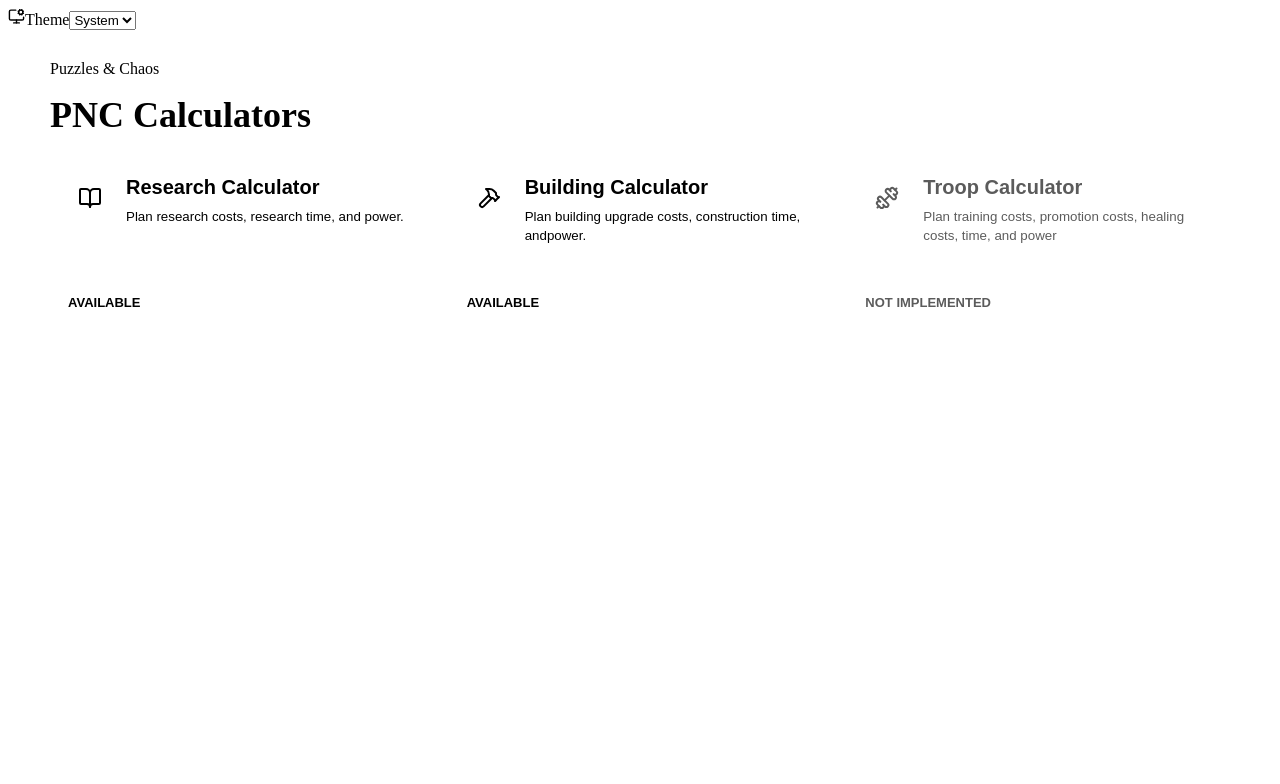
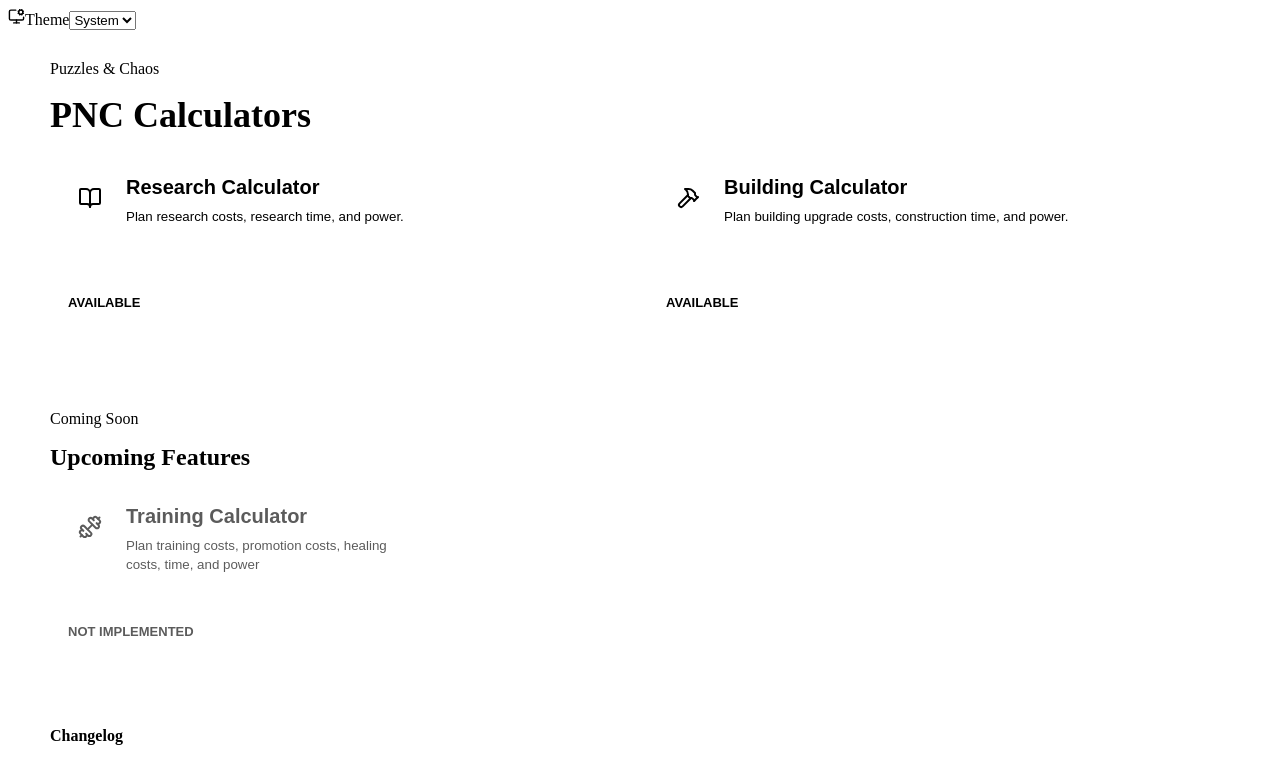
Before and after one commit to BrKap/pnccalc, a React (Vite) app in the folder packages/frontend/: page / in a window 1280 px wide. Shown: the top 784 px of the page. Built offline with nearby package versions, Linux system fonts and the light colour scheme; the HTML template or start-up script is replaced by a standard one.

Commit message:
Changelog and main page UI changes

```diff
--- a/packages/frontend/src/App.jsx
+++ b/packages/frontend/src/App.jsx
@@ -3,16 +3,19 @@ import BuildingCalculator from './features/building/BuildingCalculator.jsx';
 import HomePage from './pages/HomePage.jsx';
 import ResearchCalculator from './features/research/ResearchCalculator.jsx';
 import ThemeControl from './features/calculator/components/ThemeControl.jsx';
+import ChangelogPage from './pages/ChangelogPage.jsx';
 
 const ROUTES = {
   home: 'home',
   research: 'research',
   building: 'building',
+  changelog: 'changelog',
 };
 
 function getInitialRoute() {
   if (window.location.hash === '#/research') return ROUTES.research;
   if (window.location.hash === '#/building') return ROUTES.building;
+  if (window.location.hash === '#/changelog') return ROUTES.changelog;
   return ROUTES.home;
 }
 
@@ -29,6 +32,7 @@ export default function App() {
     const hashes = {
       [ROUTES.research]: '#/research',
       [ROUTES.building]: '#/building',
+      [ROUTES.changelog]: '#/changelog',
       [ROUTES.home]: '#/',
     };
     window.location.hash = hashes[nextRoute] ?? hashes[ROUTES.home];
@@ -44,6 +48,10 @@ export default function App() {
       return <BuildingCalculator onNavigateHome={() => navigate(ROUTES.home)} />;
     }
 
+    if (route === ROUTES.changelog) {
+      return <ChangelogPage />;
+    }
+
     return <HomePage onNavigate={navigate} />;
   }, [route]);
 
--- /dev/null
+++ b/packages/frontend/src/pages/ChangelogPage.jsx
@@ -0,0 +1,55 @@
+import React from 'react';
+import { ArrowLeft } from 'lucide-react';
+import '../styles/changelog.css';
+
+const releases = [
+  {
+    version: '1.1',
+    title: 'Gear, Heroes & Details',
+    description: 'Added Gear and Heroes for Cost Reductions along with hover/click information for them and the upgrades.',
+  },
+  {
+    version: '1.0.1',
+    title: 'Mobile UI Fixes',
+    description: 'Fixed Mobile UI.',
+  },
+  {
+    version: '1.0',
+    title: 'Release',
+    description: 'Research and Gear Calculator functional.',
+  },
+];
+
+export default function ChangelogPage() {
+  return (
+    <main className="changelog-page">
+      <header className="changelog-header">
+        <a className="changelog-back" href="#/">
+          <ArrowLeft size={17} />
+          Home
+        </a>
+        <p className="eyebrow">PNC Calculators</p>
+        <h1>Changelog</h1>
+        <p>Updates and improvements to the calculators.</p>
+      </header>
+
+      <section className="release-list" aria-label="Release history">
+        {releases.map((release, index) => (
+          <article className="release-entry" key={release.version}>
+            <div className="release-marker" aria-hidden="true">
+              <span />
+              {index < releases.length - 1 && <i />}
+            </div>
+            <div className="release-card">
+              <div className="release-heading">
+                <span className="version-pill">Version {release.version}</span>
+                <h2>{release.title}</h2>
+              </div>
+              <p>{release.description}</p>
+            </div>
+          </article>
+        ))}
+      </section>
+    </main>
+  );
+}
--- a/packages/frontend/src/pages/HomePage.jsx
+++ b/packages/frontend/src/pages/HomePage.jsx
@@ -14,12 +14,15 @@ const calculators = [
     id: 'building',
     title: 'Building Calculator',
     status: 'Available',
-    description: 'Plan building upgrade costs, construction time, andpower.',
+    description: 'Plan building upgrade costs, construction time, and power.',
     icon: Hammer,
   },
+];
+
+const upcomingFeatures = [
   {
     id: 'training',
-    title: 'Troop Calculator',
+    title: 'Training Calculator',
     status: 'Not implemented',
     description: 'Plan training costs, promotion costs, healing costs, time, and power',
     icon: Dumbbell,
@@ -27,16 +30,8 @@ const calculators = [
   },
 ];
 
-export default function HomePage({ onNavigate }) {
-  return (
-    <main className="home-page">
-      <header className="home-header">
-        <p className="eyebrow">Puzzles & Chaos</p>
-        <h1>PNC Calculators</h1>
-      </header>
-
-      <section className="calculator-grid" aria-label="Calculator links">
-        {calculators.map((calculator) => {
+function CalculatorCards({ items, onNavigate }) {
+  return items.map((calculator) => {
     const Icon = calculator.icon;
 
     return (
@@ -59,8 +54,34 @@ export default function HomePage({ onNavigate }) {
         </span>
       </button>
     );
-        })}
+  });
+}
+
+export default function HomePage({ onNavigate }) {
+  return (
+    <main className="home-page">
+      <header className="home-header">
+        <p className="eyebrow">Puzzles & Chaos</p>
+        <h1>PNC Calculators</h1>
+      </header>
+
+      <section className="calculator-grid" aria-label="Calculator links">
+        <CalculatorCards items={calculators} onNavigate={onNavigate} />
       </section>
+
+      <section className="upcoming-section" aria-labelledby="upcoming-title">
+        <div className="section-heading">
+          <p className="eyebrow">Coming Soon</p>
+          <h2 id="upcoming-title">Upcoming Features</h2>
+        </div>
+        <div className="calculator-grid upcoming-grid">
+          <CalculatorCards items={upcomingFeatures} onNavigate={onNavigate} />
+        </div>
+      </section>
+
+      <footer className="home-footer">
+        <a href="#/changelog">Changelog</a>
+      </footer>
     </main>
   );
 }
--- /dev/null
+++ b/packages/frontend/src/styles/changelog.css
@@ -0,0 +1,120 @@
+.changelog-page {
+  width: 100%;
+  max-width: 820px;
+  margin: 0 auto;
+}
+
+.changelog-header {
+  margin: 18px 0 28px;
+}
+
+.changelog-header h1 {
+  margin: 0;
+  font-size: 36px;
+  letter-spacing: 0;
+}
+
+.changelog-header > p:last-child {
+  margin: 8px 0 0;
+  color: var(--muted);
+}
+
+.changelog-back {
+  display: inline-flex;
+  align-items: center;
+  gap: 6px;
+  margin-bottom: 20px;
+  border: 1px solid var(--border);
+  border-radius: 8px;
+  background: var(--surface);
+  color: var(--muted-strong);
+  padding: 8px 11px;
+  text-decoration: none;
+}
+
+.changelog-back:hover,
+.changelog-back:focus-visible {
+  border-color: var(--accent);
+  color: var(--accent);
+}
+
+.release-list {
+  display: grid;
+}
+
+.release-entry {
+  display: grid;
+  grid-template-columns: 24px minmax(0, 1fr);
+  gap: 14px;
+}
+
+.release-marker {
+  display: flex;
+  align-items: center;
+  flex-direction: column;
+}
+
+.release-marker span {
+  width: 13px;
+  height: 13px;
+  flex: 0 0 auto;
+  margin-top: 23px;
+  border: 3px solid var(--accent);
+  border-radius: 50%;
+  background: var(--bg);
+}
+
+.release-marker i {
+  width: 2px;
+  min-height: 40px;
+  flex: 1 1 auto;
+  background: var(--border);
+}
+
+.release-card {
+  margin-bottom: 16px;
+  border: 1px solid var(--border);
+  border-radius: 8px;
+  background: var(--surface);
+  box-shadow: 0 10px 24px var(--shadow);
+  padding: 18px;
+}
+
+.release-heading {
+  display: flex;
+  align-items: center;
+  gap: 12px;
+}
+
+.release-heading h2 {
+  margin: 0;
+  font-size: 18px;
+}
+
+.version-pill {
+  flex: 0 0 auto;
+  border-radius: 999px;
+  background: var(--accent);
+  color: var(--accent-text);
+  padding: 5px 9px;
+  font-size: 12px;
+  font-weight: 800;
+}
+
+.release-card p {
+  margin: 11px 0 0;
+  color: var(--muted);
+  line-height: 1.5;
+}
+
+@media (max-width: 560px) {
+  .changelog-header h1 {
+    font-size: 30px;
+  }
+
+  .release-heading {
+    align-items: flex-start;
+    flex-direction: column;
+    gap: 8px;
+  }
+}
--- a/packages/frontend/src/styles/home.css
+++ b/packages/frontend/src/styles/home.css
@@ -15,8 +15,46 @@
 
 .calculator-grid {
   display: grid;
-  grid-template-columns: repeat(3, minmax(0, 1fr));
+  grid-template-columns: repeat(2, minmax(0, 1fr));
   gap: 16px;
+}
+
+.upcoming-section {
+  margin-top: 38px;
+  border-top: 1px solid var(--border);
+  padding-top: 28px;
+}
+
+.section-heading {
+  margin-bottom: 16px;
+}
+
+.section-heading h2 {
+  margin: 0;
+  font-size: 24px;
+}
+
+.upcoming-grid {
+  grid-template-columns: minmax(0, 1fr);
+  max-width: 380px;
+}
+
+.home-footer {
+  margin-top: 48px;
+  border-top: 1px solid var(--border);
+  padding: 22px 0 72px;
+}
+
+.home-footer a {
+  color: var(--muted-strong);
+  font-weight: 700;
+  text-decoration: none;
+}
+
+.home-footer a:hover,
+.home-footer a:focus-visible {
+  color: var(--accent);
+  text-decoration: underline;
 }
 
 .calculator-link {
```
Lines whose indentation alone changed are shown as unchanged.
